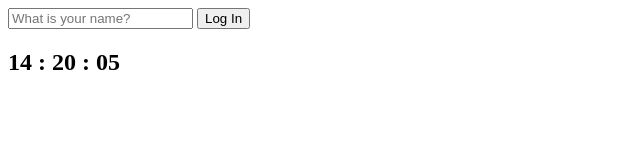
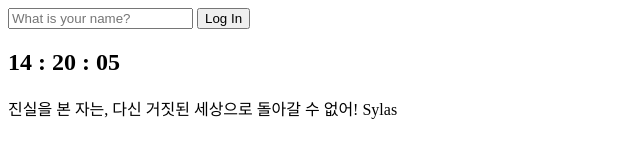
Before and after one commit to A2dong/LDJ, a plain HTML site: page index.html in a window 1280 px wide. Shown: the whole page, without its empty margins (0-640 px from the left). Drawn offline with Linux system fonts and the light colour scheme.

Commit message:
create quotes

```diff
--- /dev/null
+++ b/JS/background.js
@@ -0,0 +1,3 @@
+const image = ["0.jpg","1.jpg","2.jpg","3.jpg","4.jpg"];
+
+const imageChoice = image[Math.floor(Math.random()*image.length)];
--- a/JS/quotes.js
+++ b/JS/quotes.js
@@ -41,4 +41,11 @@ const quotes = [
     }
 
 
-]
+];
+
+const sayQuote = document.querySelector("#quote span:first-child");
+const sayAuthor = document.querySelector("#quote span:last-child");
+const todaysQuote = quotes[Math.floor(Math.random()*quotes.length)];
+
+sayQuote.innerText = todaysQuote.quote;
+sayAuthor.innerText = todaysQuote.author;
--- a/index.html
+++ b/index.html
@@ -16,9 +16,13 @@
 		</form>
 		<h2 id = "clock">00 : 00 : 00</h2>
 		<h1 id="greeting" class="hidden"></h1>
-
+		<div id = "quote">
+			<span></span>
+			<span></span>
+		</div>
 		<script src="JS/greeting.js"></script>
 		<script src="JS/clock.js"></script>
 		<script src="JS/quotes.js"></script>
+		<script src="JS/background.js"></script>
 	</body>
 </html>
```
Also changed, not shown: image/0.jpg (added), image/1.jpg (added), image/2.jpg (added), image/3.jpg (added), image/4.jpg (added), image/5.jpg (added), image/6.jpg (added), image/7.jpg (added).
